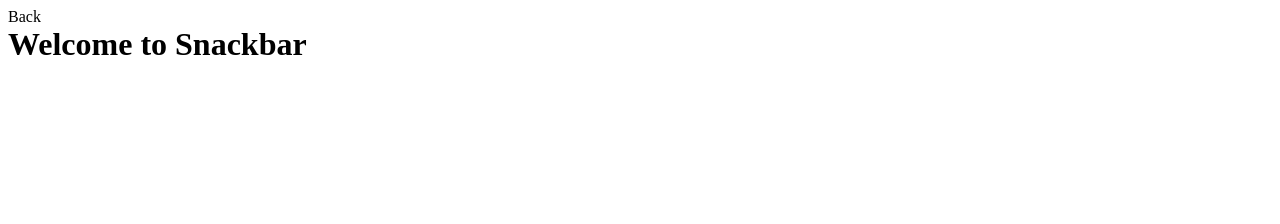
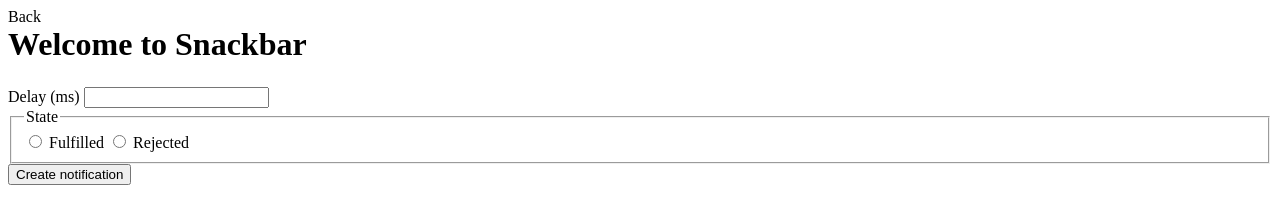
Before and after one commit to annakharytonova/goit-js-hw-10, a plain HTML site: page 2-snackbar.html in a window 1280 px wide. Drawn offline with Linux system fonts and the light colour scheme.

Commit message:
Deploying to gh-pages from @ annakharytonova/goit-js-hw-10@a5215329def52261eca55cb6b954c0a4ac05150c 🚀

```diff
--- a/2-snackbar.html
+++ b/2-snackbar.html
@@ -22,17 +22,26 @@
           <span class="main-title-gradient">Welcome</span> to Snackbar
         </h1>
 
-        <!-- <form class="feedback-form" autocomplete="off">
+        <form class="form">
           <label>
-            Email
-            <input type="email" name="email" autofocus />
+            Delay (ms)
+            <input type="number" name="delay" required />
           </label>
-          <label>
-            Message
-            <textarea name="message" rows="8"></textarea>
-          </label>
-          <button type="submit">Submit</button>
-        </form> -->
+
+          <fieldset>
+            <legend>State</legend>
+            <label>
+              <input type="radio" name="state" value="fulfilled" required />
+              Fulfilled
+            </label>
+            <label>
+              <input type="radio" name="state" value="rejected" required />
+              Rejected
+            </label>
+          </fieldset>
+
+          <button type="submit">Create notification</button>
+        </form>
       </div>
     </main>
 
```
